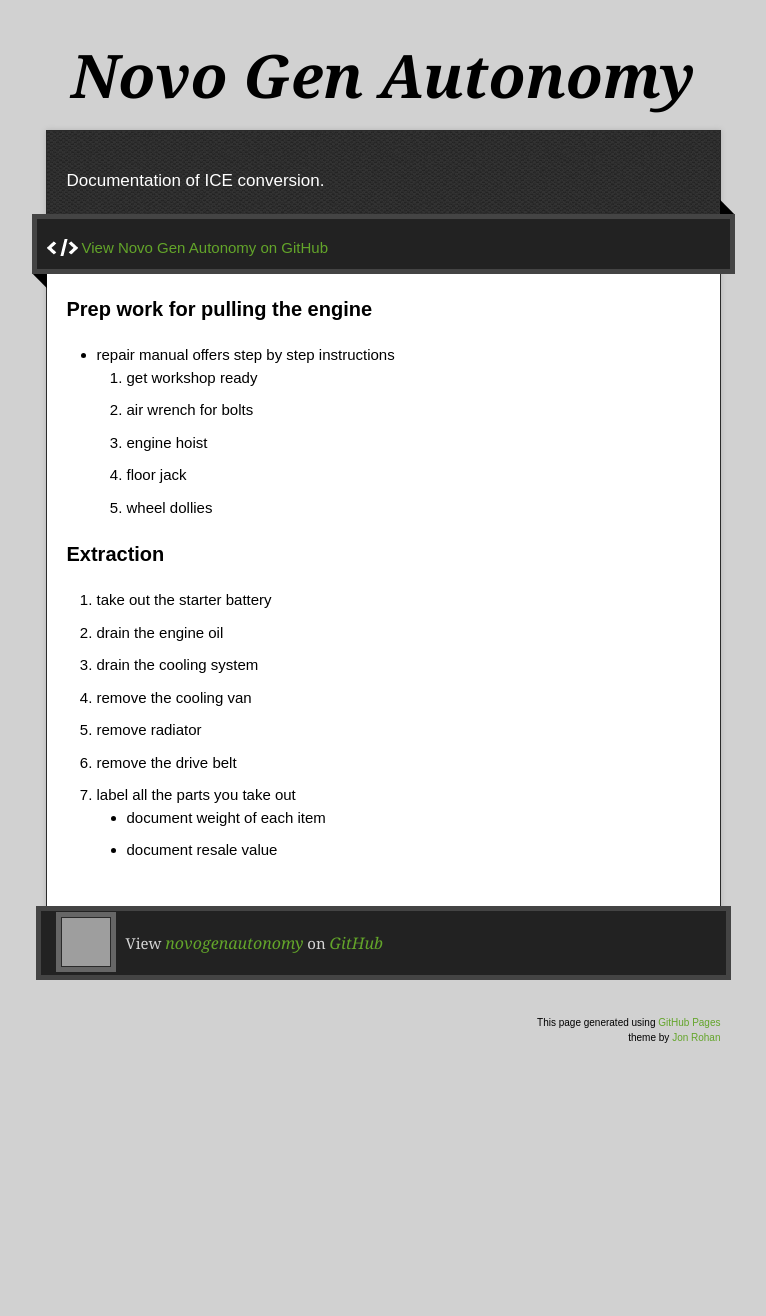
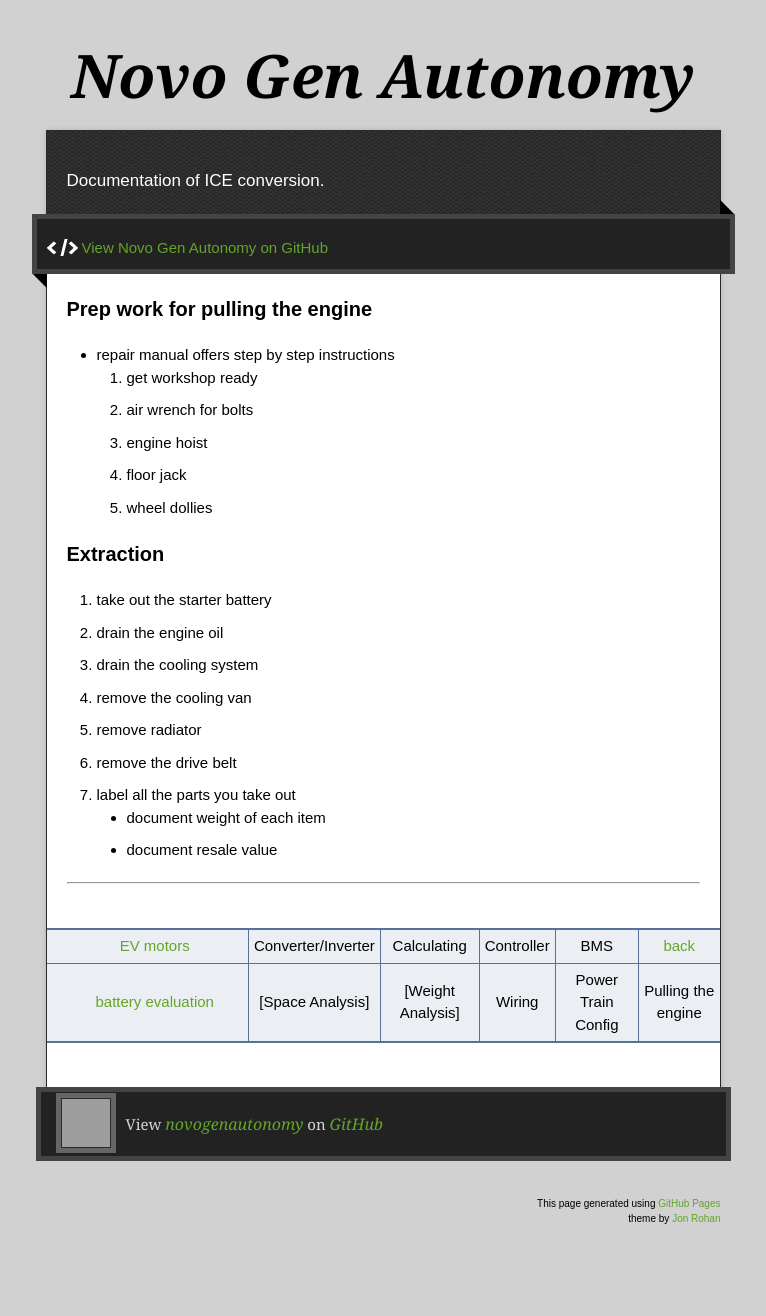
Before and after one commit to novogenautonomy/novogenautonomy.github.io, a Jekyll site: the page built from pulling.md, in a window 1280 px wide. Shown: the whole page, without its empty margins (257-1023 px from the left). Built offline with Jekyll 4.4.1, drawn with Linux system fonts in a browser that asks for light colours; our own code applies the rules of GitHub Pages for plain Markdown files; before the commit the page ends 1135 px from its top, so only the background shows below that; grey boxes are pictures that could not be loaded.

Commit message:
Update pulling.md

```diff
--- a/pulling.md
+++ b/pulling.md
@@ -21,3 +21,10 @@ layout: default
 7. label all the parts you take out
     - document weight of each item
     - document resale value
+
+***
+
+|  |  |  |  |  |  |
+|:------:|:------:|:------:|:------:|:------:|:------:|
+| [EV motors](./evEngine.md) | Converter/Inverter | Calculating | Controller | BMS | [back](./) |
+| [battery evaluation](./batteryEval.md) | [Space Analysis] | [Weight Analysis] | Wiring | Power Train Config | Pulling the engine |
```
